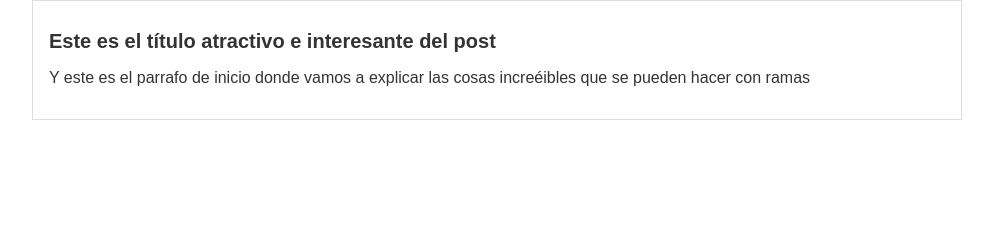
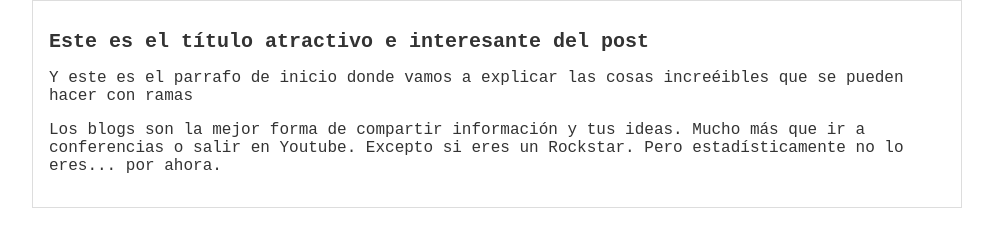
Before and after one commit to KleberL/hyperblog, a plain HTML site: page index.html in a window 1280 px wide. Shown: the whole page, without its empty margins (143-1136 px from the left). Drawn offline with Linux system fonts and the light colour scheme.

Commit message:
Agregado el contenido adicional del blog y una mejor tipografía

```diff
--- a/css/styles.css
+++ b/css/styles.css
@@ -1,7 +1,7 @@
 body{
     color: #333;
     text-align: left;
-    font-family: Arial, Helvetica, sans-serif;
+    font-family: 'Courier New', Courier, monospace;
     font-size: 16px;
     margin: 0;
     padding: 0;
--- a/index.html
+++ b/index.html
@@ -12,6 +12,7 @@
         <div id="post">
             <h1>Este es el título atractivo e interesante del post</h1>
             <p>Y este es el parrafo de inicio donde vamos a explicar las cosas increéibles que se pueden hacer con ramas</p>
+            <p>Los blogs son la mejor forma de compartir información y tus ideas. Mucho más que ir a conferencias o salir en Youtube. Excepto si eres un Rockstar. Pero estadísticamente no lo eres... por ahora.</p>
         </div>
     </div>
 </div>
```
